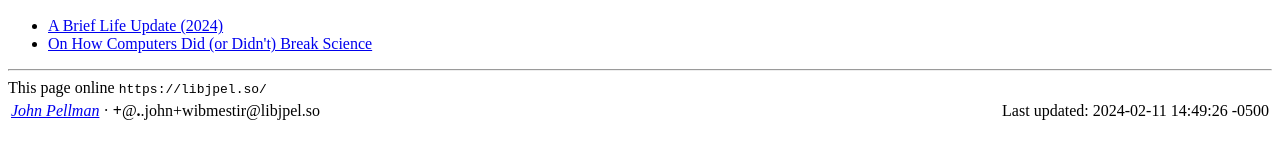
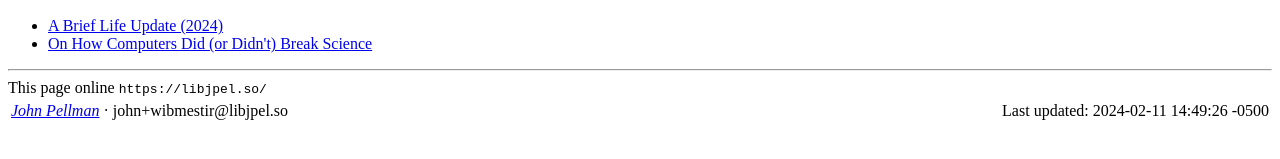
Before and after one commit to jpellman/jpellman.github.io, a Jekyll site: the page built from index.html, in a window 1280 px wide. Shown: the part 158-317 px from the top of the page. Built offline with Jekyll 4.4.1, drawn with Linux system fonts in a browser that asks for light colours.

Commit message:
Add revised footer

```diff
--- a/_includes/footer.html
+++ b/_includes/footer.html
@@ -6,7 +6,7 @@
       <tr>This page online <code>{{ site.url }}{{ page.url }}</code></tr>
       <tr>
         <td>
-          <a href="/"><em>{{ site.author }}</em></a> &middot; <span class="email"><b>{{site.email_recipient}}+</b>{{site.email_recipient_alias}}@{{site.email_domain}}<b>.{{site.email_tld}}</b>.</span>
+          <a href="/"><em>{{ site.author }}</em></a> &middot; <span class="email"></span>
         </td>
         <td align="right">Last updated: {{ page.updated }}</td>
       </tr>
```
